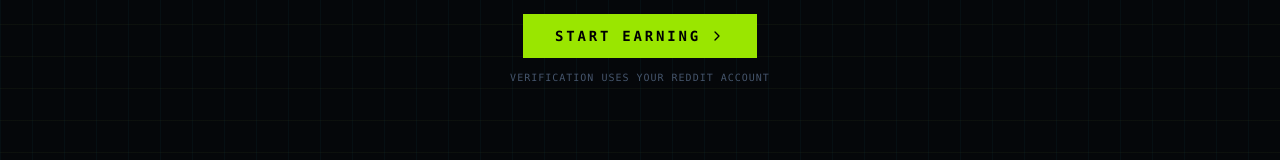
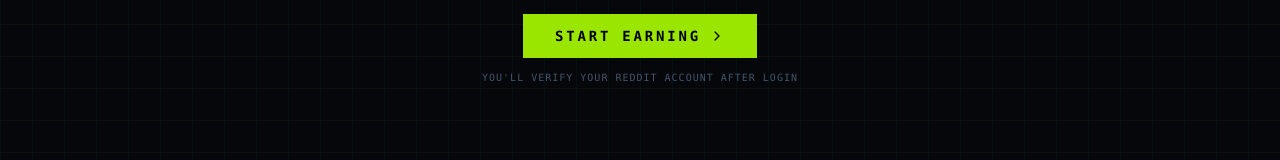
Before and after one commit to Emraan-harshme/cashpost, a React (Vite) app: page / in a window 1280 px wide. Shown: the part 904-1064 px from the top of the page. Built offline with nearby package versions, Linux system fonts and the light colour scheme; no server answers.

Commit message:
Discord redirect URI fix + remove Continue with Reddit button

```diff
--- a/render.yaml
+++ b/render.yaml
@@ -43,6 +43,8 @@
         destination: /index.html
     envVars:
       - key: VITE_GATEWAY_URL
+      - key: VITE_DISCORD_CLIENT_ID
+        sync: false          # your Discord app's Client ID (for sign-in)
         sync: false          # <-- https://cashpost-gateway.onrender.com/v1
       - key: VITE_OPERATOR_NAME
         value: CashPost
--- a/src/components/Landing.tsx
+++ b/src/components/Landing.tsx
@@ -84,7 +84,7 @@
           <button onClick={onGetStarted} className="inline-flex items-center gap-2 bg-lime-400 hover:bg-lime-300 text-black font-bold py-3 px-8 uppercase tracking-[0.2em] text-sm transition-all">
             Start earning <ChevronRight className="w-4 h-4" />
           </button>
-          <p className="text-slate-600 text-[10px] uppercase tracking-widest mt-3">verification uses your reddit account</p>
+          <p className="text-slate-600 text-[10px] uppercase tracking-widest mt-3">you'll verify your Reddit account after login</p>
         </section>
       </main>
 
--- a/src/discord.ts
+++ b/src/discord.ts
@@ -7,7 +7,7 @@
 export async function signInWithDiscord(): Promise<{ discordId: string; discordAccessToken: string; discordUser: any }> {
   if (!discordClientId) throw new Error('discord_disabled');
 
-  const redirectUri = window.location.origin + '/discord-callback';
+  const redirectUri = window.location.origin;
   const state = crypto.randomUUID();
   const authUrl = `https://discord.com/api/oauth2/authorize?client_id=${discordClientId}&redirect_uri=${encodeURIComponent(redirectUri)}&response_type=token&scope=identify&state=${state}`;
 
```
Also changed, not shown: 1 other file (tests, documents, lock files or other folders).
